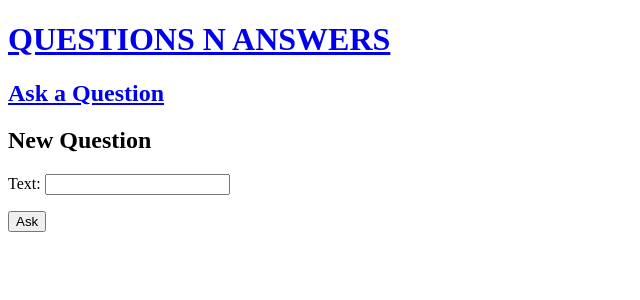
After one commit to syedshams316/QNA, a Django app: page /new/ in a window 1280 px wide. The commit adds this page. Shown: the top 300 px of the page, without its empty margins (0-640 px from the left). Run offline with Django 3.2, Linux system fonts and the light colour scheme.

Commit message:
Add functionality to link question, answers.

```diff
--- a/QNA/admin.py
+++ b/QNA/admin.py
@@ -1,6 +1,7 @@
 from django.contrib import admin
-from.models import Question
+from.models import Question, Answer
 
 # Register your models here.
 
 admin.site.register(Question)
+admin.site.register(Answer)
--- /dev/null
+++ b/QNA/forms.py
@@ -0,0 +1,10 @@
+from django import forms
+from .models import Question, Answer
+
+
+class QuestionForm(forms.ModelForm):
+
+    class Meta:
+
+        model = Question
+        fields = ['text']
--- a/QNA/models.py
+++ b/QNA/models.py
@@ -11,3 +11,16 @@ class Question(models.Model):
 
     def __str__(self):
         return self.text
+
+
+class Answer(models.Model):
+    question = models.ForeignKey(Question, on_delete=models.CASCADE, related_name='answers')
+    author = models.ForeignKey(settings.AUTH_USER_MODEL, on_delete=models.CASCADE)
+    text = models.TextField()
+    created = models.DateTimeField(auto_now_add=True)
+    updated = models.DateTimeField(auto_now=True)
+    up_votes = models.IntegerField(default=0)
+    down_votes = models.IntegerField(default=0)
+
+    def __str__(self):
+        return str(self.question) + str(self.author)
--- /dev/null
+++ b/QNA/templates/qna/new_question.html
@@ -0,0 +1,9 @@
+{% extends 'qna/base.html' %}
+
+{% block content %}
+<h2>New Question</h2>
+<form method="POST" class="question-form">{% csrf_token %}
+{{ form.as_p }}
+    <button type="submit" class="save btn btn-default">Ask</button>
+</form>
+{% endblock %}
--- a/QNA/templates/qna/question_list.html
+++ b/QNA/templates/qna/question_list.html
@@ -3,6 +3,6 @@
 
 {% block content %}
 {% for question in questions %}
-<P>{{ question }}</P>
+<a href="{% url 'all_answers' pk=question.pk %}"><P>{{ question }}</P></a>
 {% endfor %}
 {% endblock %}
--- a/QNA/urls.py
+++ b/QNA/urls.py
@@ -3,5 +3,7 @@ from . import views
 
 
 urlpatterns = [
-    path('', views.question_list, name='question_list')
+    path('', views.question_list, name='question_list'),
+    path('<int:pk>/', views.all_answers, name='all_answers'),
+    path('new/', views.create_question, name='new_question'),
 ]
--- a/QNA/views.py
+++ b/QNA/views.py
@@ -1,5 +1,6 @@
-from django.shortcuts import render
-from .models import Question
+from django.shortcuts import render, get_object_or_404, redirect
+from .models import Question, Answer
+from .forms import QuestionForm
 
 # Create your views here.
 
@@ -7,3 +8,23 @@ from .models import Question
 def question_list(request):
     questions = Question.objects.order_by('created')
     return render(request, 'qna/question_list.html', {'questions': questions})
+
+
+def all_answers(request, pk):
+    question = get_object_or_404(Question, pk=pk)
+    answers = question.answers.all().order_by('created')
+    return render(request, 'qna/all_answers.html',
+                  {'question': question, 'answers': answers})
+
+
+def create_question(request):
+    if request.method == 'POST':
+        form = QuestionForm(request.POST)
+        if form.is_valid():
+            question = form.save(commit=False)
+            question.author = request.user
+            question.save()
+            return redirect('question_list')
+    else:
+        form = QuestionForm()
+    return render(request, 'qna/new_question.html', {'form': form})
--- a/mysite/templates/qna/base.html
+++ b/mysite/templates/qna/base.html
@@ -7,6 +7,7 @@
 <body>
     <div class="page-header">
         <h1><a href="/"><strong>QUESTIONS N ANSWERS</strong></a></h1>
+        <h2><a href="{% url 'new_question' %}">Ask a Question</a></h2>
     </div>
     <div class="content container">
         <div class="row">
```
Also changed, not shown: QNA/templates/qna/all_answers.html (added, +8 -0 lines), QNA/migrations/0002_answer.py (added).
